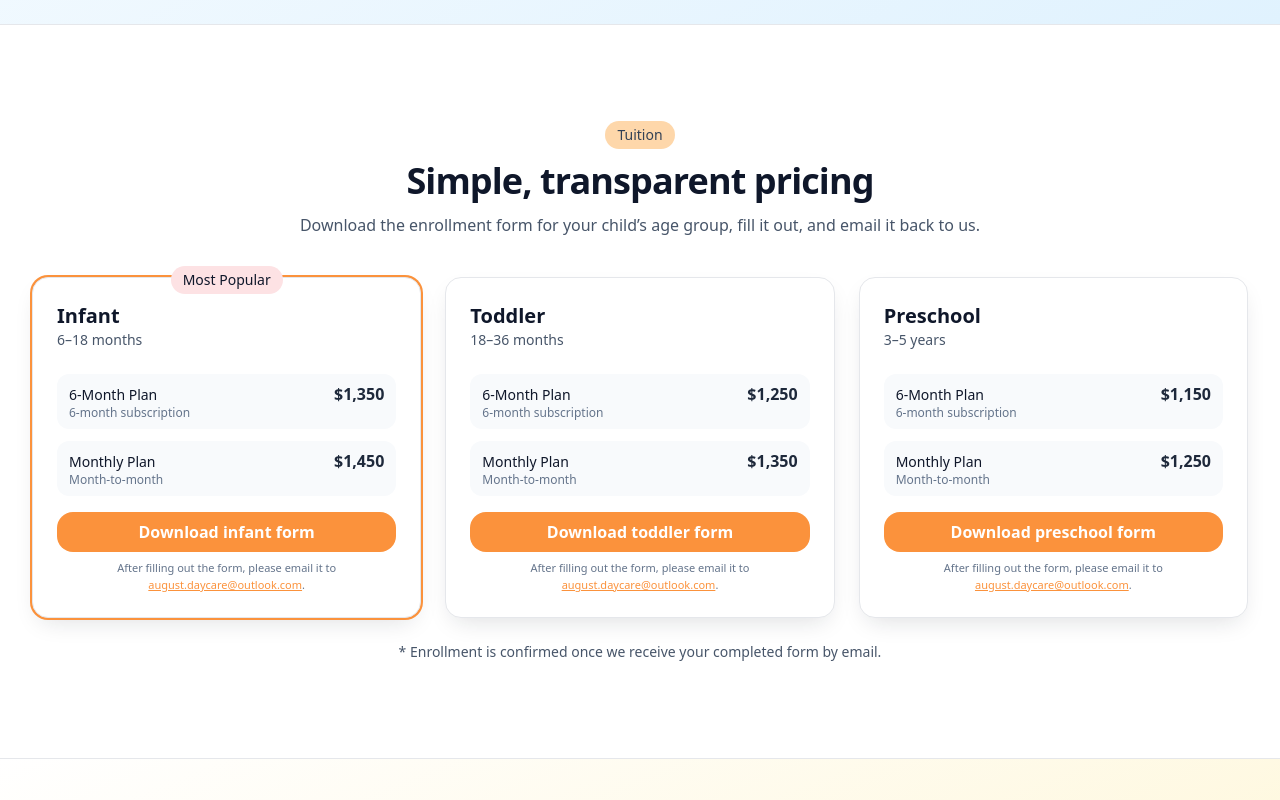
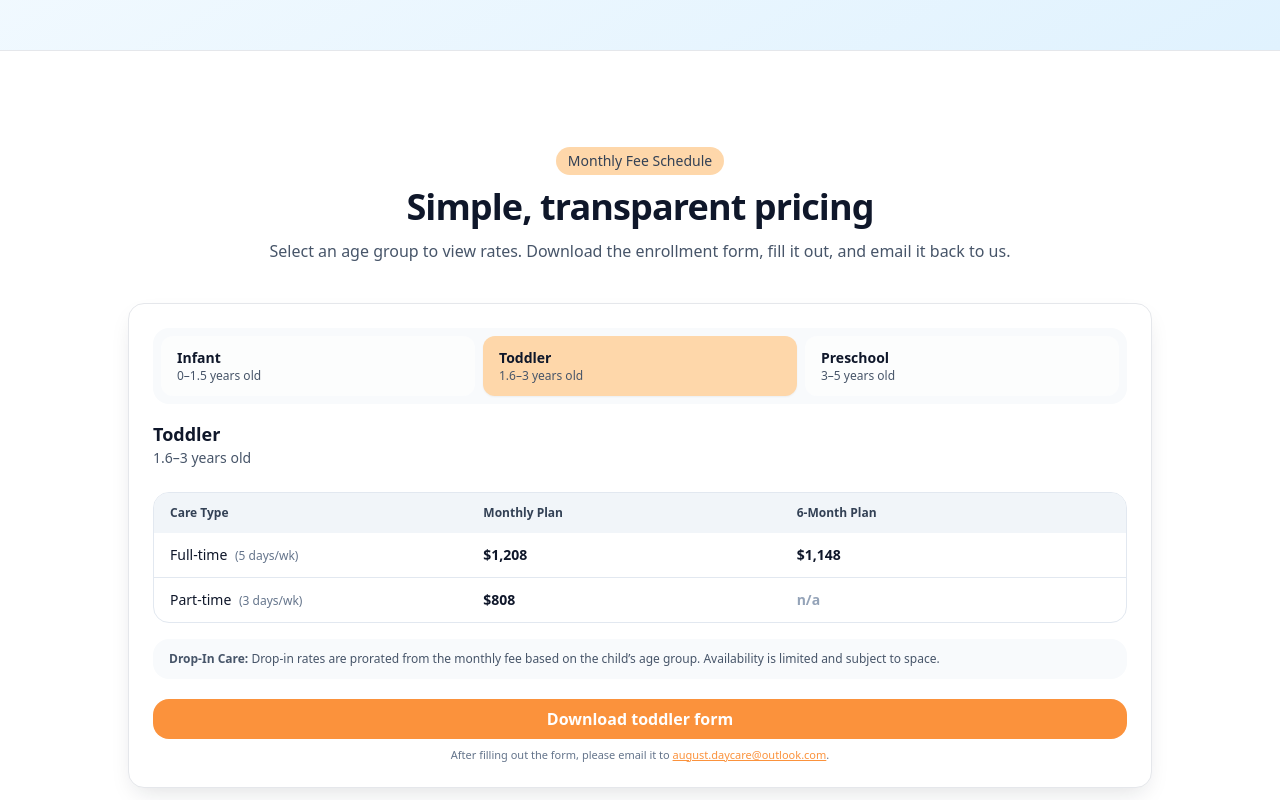
Before and after one commit to irishpaladin/AugustWebsite, a React (Vite) app: page / in a window 1280 px wide. Shown: the part 1980-2780 px from the top of the page. Built offline with nearby package versions, Linux system fonts and the light colour scheme.

Commit message:
Changed pricing layout, and logo

```diff
--- a/src/constants/strings.ts
+++ b/src/constants/strings.ts
@@ -4,9 +4,9 @@ export const STRINGS = {
   COPYRIGHT: "© 2025 All rights reserved.",
   FACEBOOK: "https://www.facebook.com/August.Daycare.Regina",
   INSTAGRAM: "https://www.instagram.com/august_daycare",
-  ADDRESS_LINE1: "123 Something St",
-  ADDRESS_LINE2: "Regina, S1T2J3",
+  ADDRESS_LINE1: "9 McCormick Cres",
+  ADDRESS_LINE2: "Regina, S4T6J9",
   CONTACT_NUMBER: "1234567890",
   OPEN_DAYS: "Mon–Fri",
-  OPEN_TIME: "7:30am–5:30pm"
+  OPEN_TIME: "6:30am–5:30pm"
 };
--- a/src/sections/Pricing.tsx
+++ b/src/sections/Pricing.tsx
@@ -1,108 +1,209 @@
-import React from "react"
+import React, { useMemo, useState } from "react"
 import Container from "@/components/shared/Container"
 import SectionTitle from "@/components/shared/SectionTitle"
 import { Card, CardContent, CardHeader, CardTitle } from "@/components/ui/Card"
 import { Button } from "@/components/ui/Button"
 
-type PlanRate = {
-  name: string
-  price: string
-  note: string
+type CarePrices = {
+  monthly: string
+  sixMonth: string // use "n/a" if not available
+}
+
+type CareType = {
+  label: "Full-time" | "Part-time"
+  schedule: string
+  prices: CarePrices
 }
 
 type AgeTier = {
-  id: string
+  id: "infant" | "toddler" | "preschool"
   label: string
   ages: string
-  rates: PlanRate[]
+  careTypes: CareType[]
   form: string
   featured?: boolean
 }
 
 export default function Pricing() {
-  const ageTiers: AgeTier[] = [
+  const ageTiers: AgeTier[] = useMemo(
+    () => [
       {
         id: "infant",
         label: "Infant",
-      ages: "6–18 months",
-      rates: [
-        { name: "6-Month Plan", price: "$1,350", note: "6-month subscription" },
-        { name: "Monthly Plan", price: "$1,450", note: "Month-to-month" },
+        ages: "0–1.5 years old",
+        careTypes: [
+          {
+            label: "Full-time",
+            schedule: "5 days/wk",
+            prices: { monthly: "$1,358", sixMonth: "$1,298" },
+          },
+          {
+            label: "Part-time",
+            schedule: "3 days/wk",
+            prices: { monthly: "$908", sixMonth: "n/a" },
+          },
         ],
         form: "/forms/Infant_form.pdf",
-      featured: true,
       },
       {
         id: "toddler",
         label: "Toddler",
-      ages: "18–36 months",
-      rates: [
-        { name: "6-Month Plan", price: "$1,250", note: "6-month subscription" },
-        { name: "Monthly Plan", price: "$1,350", note: "Month-to-month" },
+        ages: "1.6–3 years old",
+        careTypes: [
+          {
+            label: "Full-time",
+            schedule: "5 days/wk",
+            prices: { monthly: "$1,208", sixMonth: "$1,148" },
+          },
+          {
+            label: "Part-time",
+            schedule: "3 days/wk",
+            prices: { monthly: "$808", sixMonth: "n/a" },
+          },
         ],
         form: "/forms/Toddler_form.pdf",
       },
       {
         id: "preschool",
         label: "Preschool",
-      ages: "3–5 years",
-      rates: [
-        { name: "6-Month Plan", price: "$1,150", note: "6-month subscription" },
-        { name: "Monthly Plan", price: "$1,250", note: "Month-to-month" },
+        ages: "3–5 years old",
+        careTypes: [
+          {
+            label: "Full-time",
+            schedule: "5 days/wk",
+            prices: { monthly: "$1,058", sixMonth: "$1,008" },
+          },
+          {
+            label: "Part-time",
+            schedule: "3 days/wk",
+            prices: { monthly: "$708", sixMonth: "n/a" },
+          },
         ],
         form: "/forms/Preschool_form.pdf",
+        featured: true,
       },
-  ]
+    ],
+    []
+  )
+
+  const [activeId, setActiveId] = useState<AgeTier["id"]>("toddler")
+  const activeTier = ageTiers.find((t) => t.id === activeId) ?? ageTiers[0]
 
   return (
     <section id="pricing" className="border-b bg-white py-16 md:py-24">
       <Container>
         <SectionTitle
-          kicker="Tuition"
+          kicker="Monthly Fee Schedule"
           title="Simple, transparent pricing"
-          subtitle="Download the enrollment form for your child’s age group, fill it out, and email it back to us."
+          subtitle="Select an age group to view rates. Download the enrollment form, fill it out, and email it back to us."
         />
 
-        <div className="grid gap-6 md:grid-cols-3">
-          {ageTiers.map((tier) => (
-            <Card
+        <div className="mx-auto w-full max-w-[75vw] xl:max-w-5xl">
+          <Card className="relative">
+            <CardHeader className="space-y-4">
+              {/* Tabs: always 3 across, each = 1/3 width */}
+              <div
+                role="tablist"
+                aria-label="Age group tabs"
+                className="grid w-full grid-cols-3 gap-2 rounded-2xl bg-slate-50 p-2"
+              >
+                {ageTiers.map((tier) => {
+                  const isActive = tier.id === activeId
+                  return (
+                    <button
                       key={tier.id}
-              className={`relative transition-shadow ${
-                tier.featured ? "ring-2 ring-primary shadow-lg" : ""
-              }`}
+                      role="tab"
+                      aria-selected={isActive}
+                      aria-controls={`panel-${tier.id}`}
+                      id={`tab-${tier.id}`}
+                      onClick={() => setActiveId(tier.id)}
+                      type="button"
+                      className={[
+                        "w-full rounded-xl text-left transition",
+                        "ring-1 ring-transparent",
+                        // smaller on mobile, bigger on sm+
+                        "px-2.5 py-2 sm:px-4 sm:py-3",
+                        isActive
+  ? "bg-pastel-lavender shadow-sm ring-2 ring-primary"
+  : "bg-white/60 hover:bg-white hover:ring-slate-200"
+,
+                      ].join(" ")}
                     >
-              {tier.featured && (
-                <span className="badge absolute -top-3 left-1/2 -translate-x-1/2 bg-pastel-rose">
-                  Most Popular
-                </span>
-              )}
+                      <p className="text-sm font-semibold text-slate-900">
+                        {tier.label}
+                      </p>
+                      <p className="text-[11px] leading-tight text-slate-600 sm:text-xs">
+                        {tier.ages}
+                      </p>
+                    </button>
+                  )
+                })}
+              </div>
 
-              <CardHeader>
-                <CardTitle className="text-xl">{tier.label}</CardTitle>
-                <p className="text-sm text-slate-600">{tier.ages}</p>
+              {/* Active tier title */}
+              <div>
+                <CardTitle className="text-2xl">{activeTier.label}</CardTitle>
+                <p className="text-sm text-slate-600">{activeTier.ages}</p>
+              </div>
             </CardHeader>
 
-              <CardContent>
-                <div className="mb-4 space-y-3 text-sm">
-                  {tier.rates.map((rate) => (
+            <CardContent
+              id={`panel-${activeTier.id}`}
+              role="tabpanel"
+              aria-labelledby={`tab-${activeTier.id}`}
+            >
+              {/* "Table-like" layout for rates */}
+              <div className="overflow-hidden rounded-2xl border border-slate-200">
+                <div className="grid grid-cols-3 bg-slate-100 px-4 py-3 text-xs font-semibold text-slate-700">
+                  <div>Care Type</div>
+                  <div>Monthly Plan</div>
+                  <div>6-Month Plan</div>
+                </div>
+
+                <div className="divide-y divide-slate-200">
+                  {activeTier.careTypes.map((care) => (
                     <div
-                      key={rate.name}
-                      className="flex items-baseline justify-between rounded-xl bg-slate-50 px-3 py-2"
+                      key={care.label}
+                      className="grid grid-cols-3 items-center px-4 py-3 text-sm"
                     >
-                      <div>
-                        <p className="font-medium">{rate.name}</p>
-                        <p className="text-xs text-slate-500">{rate.note}</p>
+                      <div className="font-medium text-slate-900">
+                        {care.label}{" "}
+                        <span className="ml-1 text-xs text-slate-500">
+                          ({care.schedule})
+                        </span>
                       </div>
-                      <p className="text-base font-semibold text-slate-800">
-                        {rate.price}
-                      </p>
+
+                      <div className="font-semibold text-slate-900">
+                        {care.prices.monthly}
+                      </div>
+
+                      <div
+                        className={[
+                          "font-semibold",
+                          care.prices.sixMonth.toLowerCase() === "n/a"
+                            ? "text-slate-400"
+                            : "text-slate-900",
+                        ].join(" ")}
+                      >
+                        {care.prices.sixMonth}
+                      </div>
                     </div>
                   ))}
                 </div>
+              </div>
 
-                <a href={tier.form} download>
+              {/* Drop-in note */}
+              <p className="mt-4 rounded-2xl bg-slate-50 px-4 py-3 text-xs text-slate-600">
+                <span className="font-semibold">Drop-In Care:</span> Drop-in rates
+                are prorated from the monthly fee based on the child’s age group.
+                Availability is limited and subject to space.
+              </p>
+
+              {/* Download Form */}
+              <div className="mt-5">
+                <a href={activeTier.form} download>
                   <Button type="button" className="w-full rounded-xl">
-                    Download {tier.label.toLowerCase()} form
+                    Download {activeTier.label.toLowerCase()} form
                   </Button>
                 </a>
 
@@ -116,14 +217,14 @@ export default function Pricing() {
                   </a>
                   .
                 </p>
+              </div>
             </CardContent>
           </Card>
-          ))}
-        </div>
 
           <p className="mt-6 text-center text-sm text-slate-600">
             * Enrollment is confirmed once we receive your completed form by email.
           </p>
+        </div>
       </Container>
     </section>
   )
```
Also changed, not shown: public/images/logo.png. Lines whose indentation alone changed are shown as unchanged.
